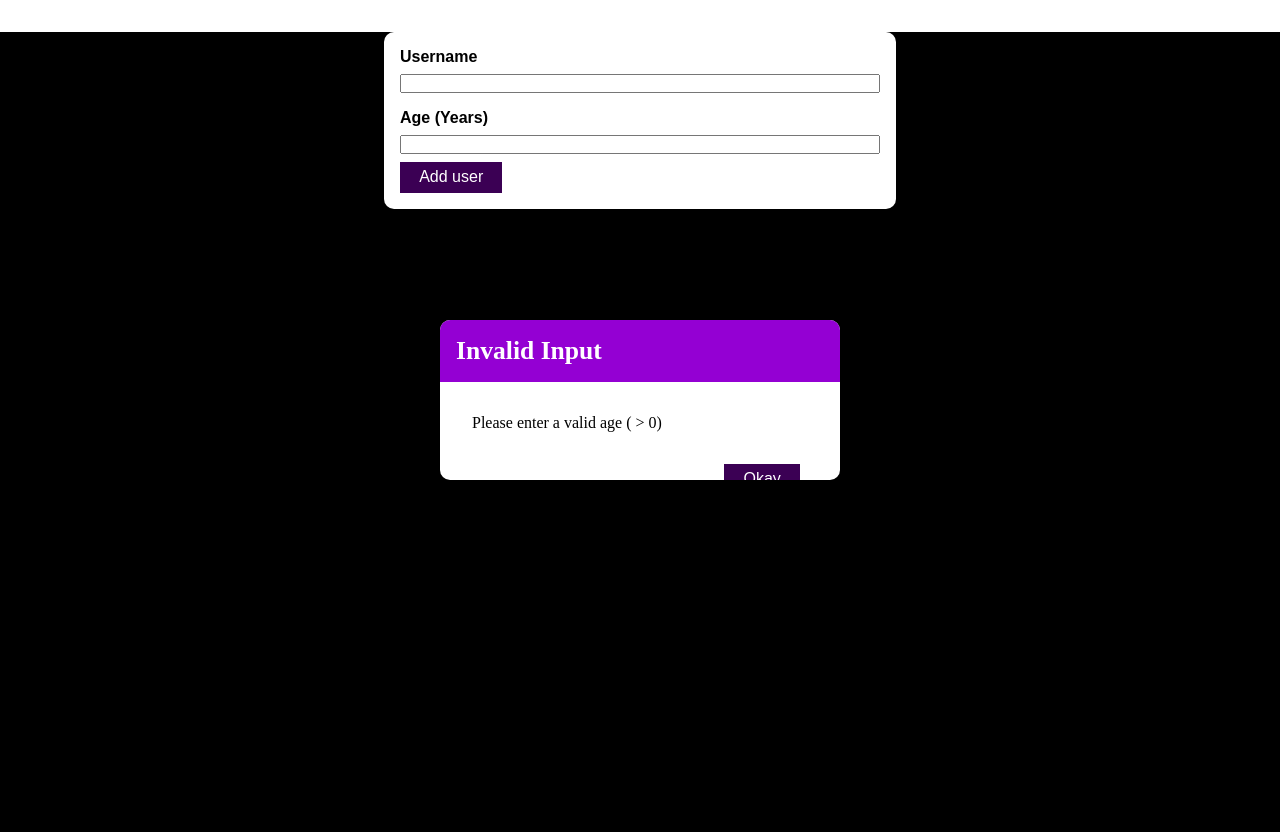
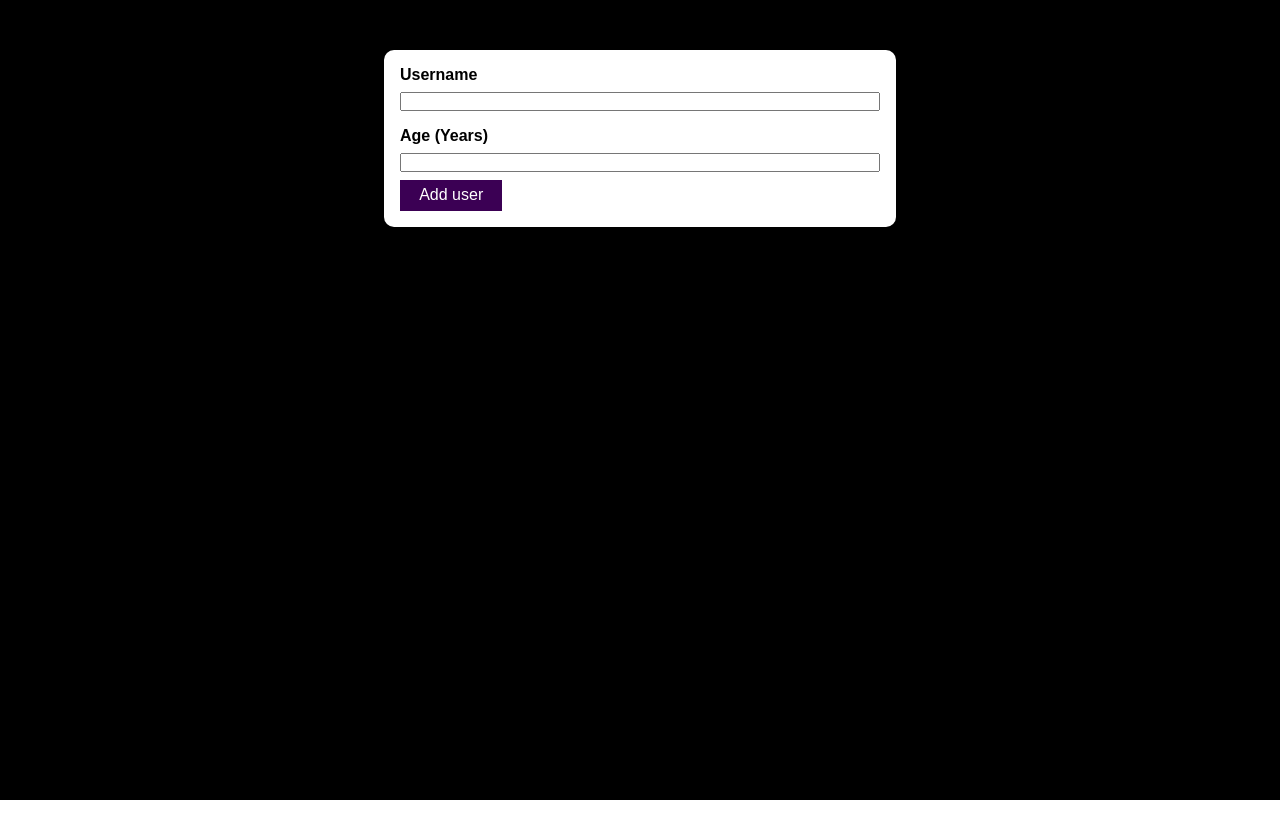
Before and after one commit to Calwera/React_to_do, a React app: page / in a window 1280 px wide. After the commit the page ends 800 px from the top, so only its background shows below. Built offline with nearby package versions, Linux system fonts and the light colour scheme.

Commit message:
validation works

```diff
--- a/src/App.js
+++ b/src/App.js
@@ -15,19 +15,20 @@ function App() {
   };
 
   const deleteUserHandler = (iduser) => {
-    setUser(prevUser => {
-    const user = prevUser.filter((val) => {
-        return val.id !==  iduser
-   })
-       return user;
-       })
+    setUser((prevUser) => {
+      const user = prevUser.filter((val) => {
+        return val.id !== iduser;
+      });
+      return user;
+    });
   };
-
+  console.log(user);
   return (
     <div className="App">
       <UserValidator onAddUser={addUserHandler} />
-      <RenderUser users={user} onDeleteUsers={deleteUserHandler} />
-
+      {user.length !== 0 && (
+        <RenderUser users={user} onDeleteUsers={deleteUserHandler} />
+      )}
     </div>
   );
 }
--- a/src/components/Modal/Modal.css
+++ b/src/components/Modal/Modal.css
@@ -2,8 +2,8 @@
   position: absolute;
   top: 50%;
   left: 50%;
-    transform: translate(-50%,-50%);
-    height: 20vh;
+  transform: translate(-50%, -50%);
+  height: 25vh;
   width: 50vh;
   background-color: #fff;
   border-radius: 10px;
--- a/src/components/Modal/Modal.js
+++ b/src/components/Modal/Modal.js
@@ -1,18 +1,19 @@
-import React from 'react'
+import React from "react";
 
-import './Modal.css'
+import "./Modal.css";
 
-const Modal = () => {
-    return (
-        <div className='Modal-overlay'>
-            <h1 className='Modal-header'>Invalid Input</h1>
-            <div className='Modal-body'>
-                <p className='Modal-text'>Please enter a valid age ( {'>'} 0)</p>
-                <button className='Modal-button'>Okay</button>
-            </div>
-        </div>
-    )
-
-}
+const Modal = (props) => {
+  return (
+    <div className="Modal-overlay">
+      <h1 className="Modal-header">Invalid Input</h1>
+      <div className="Modal-body">
+        <p className="Modal-text">Please enter a valid age ( {">"} 0)</p>
+        <button onClick={props.onButton} className="Modal-button">
+          Okay
+        </button>
+      </div>
+    </div>
+  );
+};
 
 export default Modal;
--- a/src/components/UserValidator.js
+++ b/src/components/UserValidator.js
@@ -1,24 +1,16 @@
 import React, { useState } from "react";
 
 import Modal from "./Modal/Modal";
-import UserForm from './UserForm'
+import UserForm from "./UserForm";
 
 const UserValidator = (props) => {
-
-    const [isValidated, setIsValidated] = useState(true)
-
+  const [isValidated, setIsValidated] = useState(true);
 
   const saveUserDataHandler = (enteredUser) => {
-            console.log(enteredUser.userage ==='')
-            if (enteredUser.userage === '')
-            {
-
-                setIsValidated(false)
-                props.onAddUser([])
-            }
-           else {
-
-            setIsValidated(true)
+    if (enteredUser.userage === "") {
+      setIsValidated(false);
+    } else {
+      setIsValidated(true);
       const userData = {
         ...enteredUser,
         id: Math.random().toString(),
@@ -27,12 +19,16 @@ const UserValidator = (props) => {
       props.onAddUser(userData);
     }
   };
+  const resetValidate = () => {
+    setIsValidated(true);
+  };
 
-
-        return <div>{isValidated && <Modal />}
-         {isValidated  && <UserForm onSaveUserData={saveUserDataHandler} />};
+  return (
+    <div>
+      {!isValidated && <Modal onButton={resetValidate} />} ||
+      {isValidated && <UserForm onSaveUserData={saveUserDataHandler} />};
     </div>
-
+  );
 };
 
 export default UserValidator;
```
Lines whose indentation alone changed are shown as unchanged.
